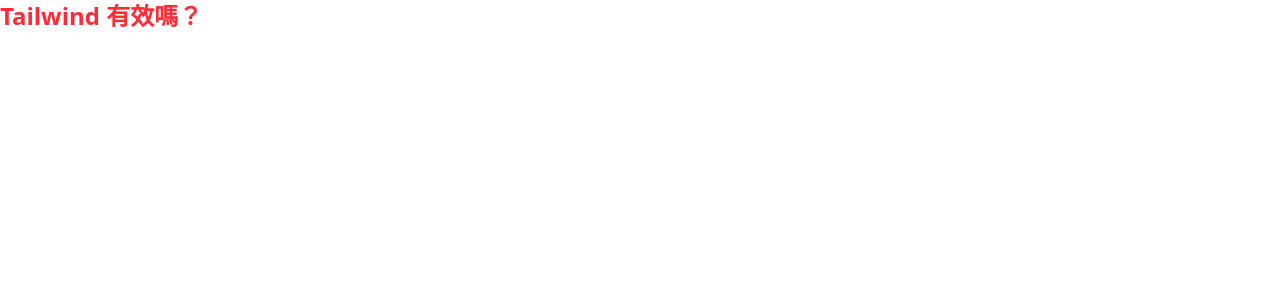
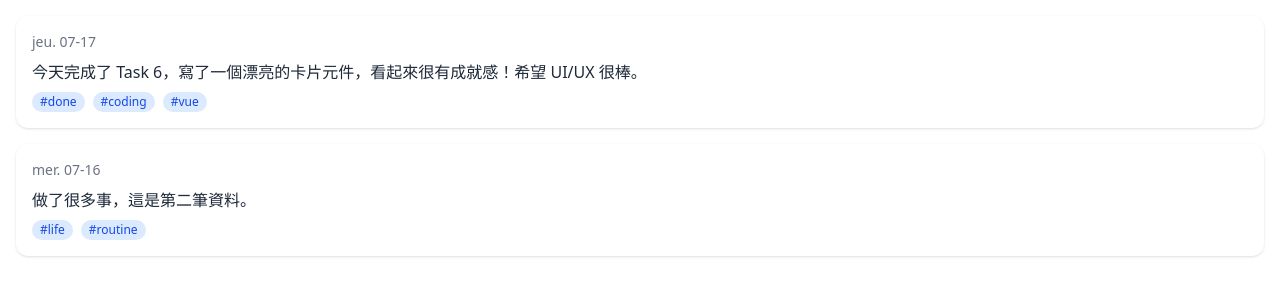
Before and after one commit to Liz-Liu/daily-record-app, a Vue app: page / in a window 1280 px wide. Shown: the top 300 px of the page. Built offline with nearby package versions, Linux system fonts and the light colour scheme.

Commit message:
feat: (task6) Implement RecordCard component

```diff
--- a/src/components/HelloWorld.vue
+++ /dev/null
@@ -1,41 +0,0 @@
-<script setup lang="ts">
-import { ref } from 'vue'
-
-defineProps<{ msg: string }>()
-
-const count = ref(0)
-</script>
-
-<template>
-  <h1>{{ msg }}</h1>
-
-  <div class="card">
-    <button type="button" @click="count++">count is {{ count }}</button>
-    <p>
-      Edit
-      <code>components/HelloWorld.vue</code> to test HMR
-    </p>
-  </div>
-
-  <p>
-    Check out
-    <a href="https://vuejs.org/guide/quick-start.html#local" target="_blank"
-      >create-vue</a
-    >, the official Vue + Vite starter
-  </p>
-  <p>
-    Learn more about IDE Support for Vue in the
-    <a
-      href="https://vuejs.org/guide/scaling-up/tooling.html#ide-support"
-      target="_blank"
-      >Vue Docs Scaling up Guide</a
-    >.
-  </p>
-  <p class="read-the-docs">Click on the Vite and Vue logos to learn more</p>
-</template>
-
-<style scoped>
-.read-the-docs {
-  color: #888;
-}
-</style>
--- /dev/null
+++ b/src/components/RecordCard.vue
@@ -0,0 +1,42 @@
+<!-- src/components/RecordCard.vue -->
+<template>
+  <div
+    class="bg-white shadow rounded-xl p-4 space-y-2 hover:bg-gray-50 cursor-pointer transition-all"
+    @click="$emit('click')"
+  >
+    <div class="text-sm text-gray-500">{{ displayDate }}</div>
+    <div class="text-base text-gray-800 truncate">{{ previewContent }}</div>
+    <div class="flex flex-wrap gap-2">
+      <span
+        v-for="(tag, index) in displayTags"
+        :key="index"
+        class="text-xs bg-blue-100 text-blue-700 px-2 py-0.5 rounded-full"
+      >
+        #{{ tag }}
+      </span>
+    </div>
+  </div>
+</template>
+
+<script setup lang="ts">
+import type { RecordItem } from '@/types/record';
+
+const { record } = defineProps<{
+  record: RecordItem
+}>()
+
+const emit = defineEmits(['click'])
+
+/** 顯示的日期格式（可替換成 dateUtils） */
+const displayDate = new Date(record.date).toLocaleDateString('fr-CA', {
+  month: '2-digit',
+  day: '2-digit',
+  weekday: 'short',
+})
+
+/** 最多顯示 50 字 */
+const previewContent = record.content.slice(0, 50)
+
+/** 最多顯示 3 個 tag */
+const displayTags = record.tags.slice(0, 3)
+</script>
--- a/src/views/HomeView.vue
+++ b/src/views/HomeView.vue
@@ -1,3 +1,33 @@
+<!-- src/views/HomeView.vue -->
 <template>
-  <div class="text-red-500 text-2xl font-bold">Tailwind 有效嗎？</div>
+  <div class="p-4 space-y-4">
+    <RecordCard
+      v-for="(record, index) in mockRecords"
+      :key="index"
+      :record="record"
+      @click="handleClick(record)"
+    />
+  </div>
 </template>
+
+<script setup lang="ts">
+import RecordCard from "@/components/RecordCard.vue";
+
+const mockRecords = [
+  {
+    date: "2025-07-17",
+    content:
+      "今天完成了 Task 6，寫了一個漂亮的卡片元件，看起來很有成就感！希望 UI/UX 很棒。",
+    tags: ["done", "coding", "vue", "longtagthatshouldnotshow"],
+  },
+  {
+    date: "2025-07-16",
+    content: "做了很多事，這是第二筆資料。",
+    tags: ["life", "routine"],
+  },
+];
+
+function handleClick(record: any) {
+  alert(`點擊了紀錄：${record.date}`);
+}
+</script>
```
Also changed, not shown: 2 other files (tests, documents, lock files or other folders).
